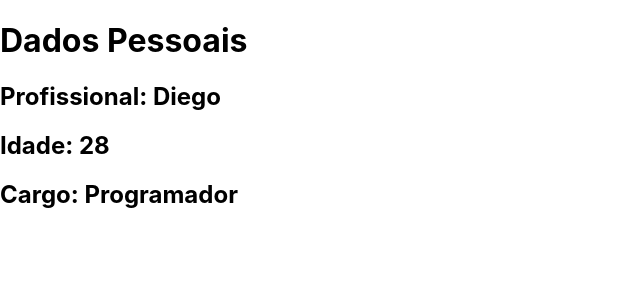
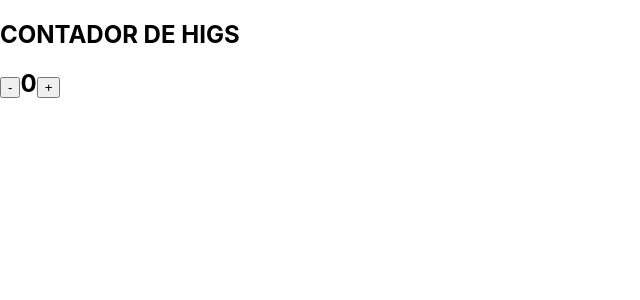
Before and after one commit to diegomaustem/Curso-REACT, a React (Create React App) app: page / in a window 1280 px wide. Shown: the top 300 px of the page, without its empty margins (0-640 px from the left). Built offline with nearby package versions, Linux system fonts and the light colour scheme.

Commit message:
trabalhando-com-states

```diff
--- a/src/App.js
+++ b/src/App.js
@@ -1,40 +1,50 @@
 import React, { Component } from "react";
 
-// Aplicando o Class Component :::
-class Equipe extends Component{
+
+class App extends Component{
+
+    constructor(props){
+
+        super(props);
+        this.state = {
+            nome: 'CONTADOR DE HIGS',
+            contador: 0
+        };
+
+        this.aumentar = this.aumentar.bind(this);
+        this.diminuir = this.diminuir.bind(this);
+    }
+
+    aumentar(){
+
+        let state = this.state;
+        state.contador += 1;
+        this.setState(state);
+    }
+
+    diminuir(){
+
+        let state = this.state;
+        state.contador -= 1;
+        this.setState(state);
+    }
 
     render(){
         return(
             <div>
-                <Informacao nome={this.props.nome} idade={this.props.idade} cargo={this.props.cargo}/>
+                <h2>
+                   {this.state.nome}
+                </h2>
+                <h2>
+                   <button onClick={this.diminuir}>-</button>
+                        {this.state.contador}
+                   <button onClick={this.aumentar}>+</button>
+                </h2>
             </div>
         );
     }
 
 }
 
-class Informacao extends Component{
-
-    render(){
-        return(
-            <div>
-                <h2> Profissional: {this.props.nome} </h2>
-                <h2> Idade: {this.props.idade} </h2>
-                <h2> Cargo: {this.props.cargo} </h2>
-            </div>
-        );
-    }
-
-}
-
-function App(){
-
-     return(
-        <div>
-            <h1>Dados Pessoais</h1>
-            <Equipe nome=" Diego" cargo="Programador" idade="28"/>
-        </div>
-     );
-}
 
 export default App;
```
